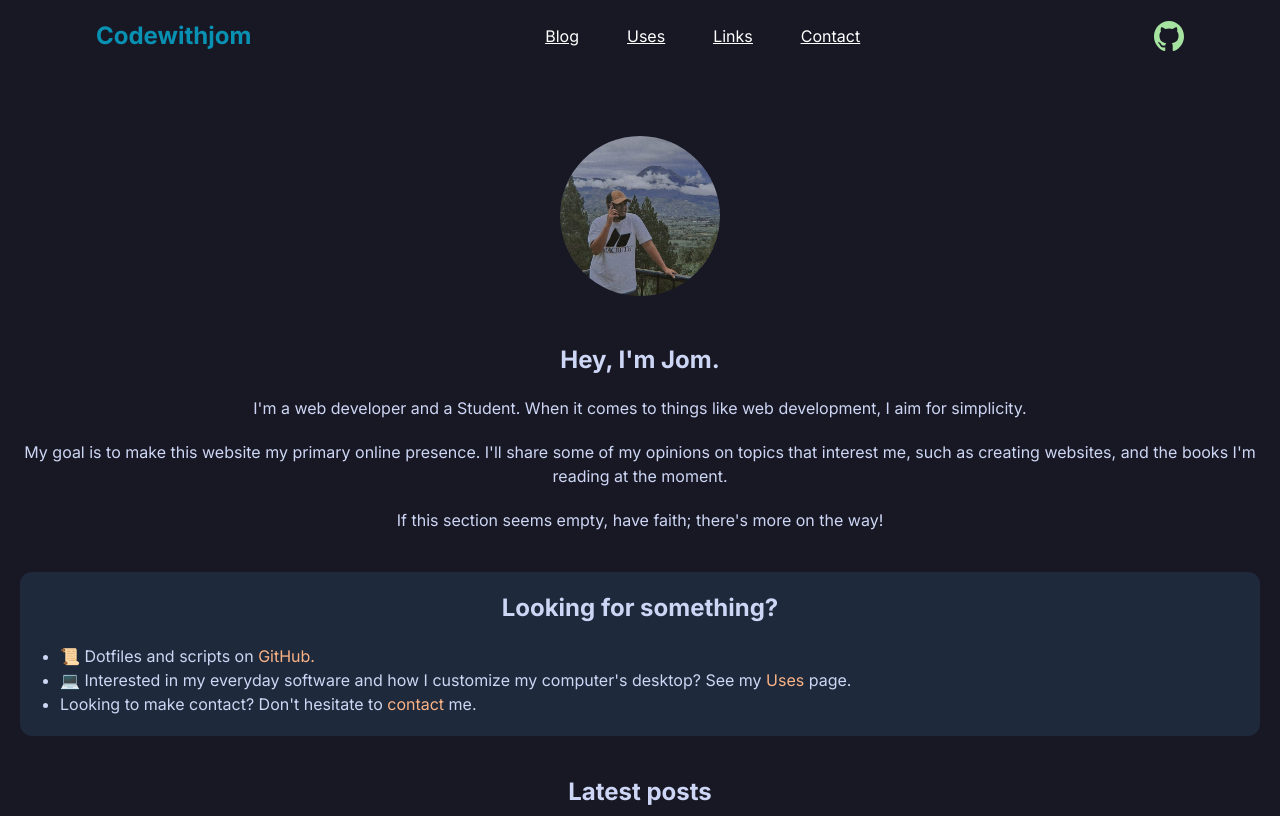
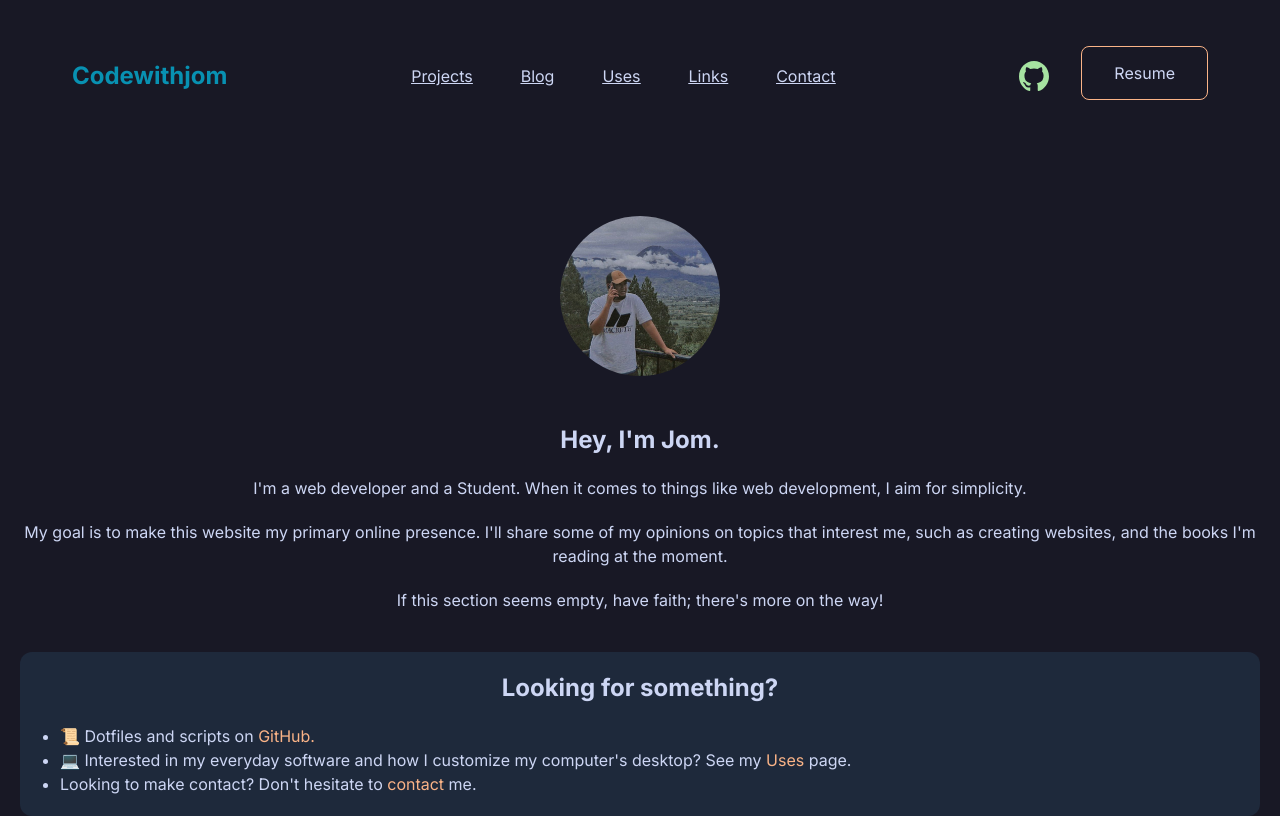
Before and after one commit to codewithjom/homepage, a Next.js app: page / in a window 1280 px wide. Shown: the top 816 px of the page. Built offline with nearby package versions, Linux system fonts and the light colour scheme.

Commit message:
fix: minor updates.

```diff
--- a/app/components/Navbar.tsx
+++ b/app/components/Navbar.tsx
@@ -8,8 +8,8 @@ export default function NavBar() {
   const [navbar, setNavbar] = useState(false)
   return (
     <div>
-      <nav className='w-full bg-[#181825]'>
-        <div className='justify-between px-4 mx-auto lg:max-w-6xl md:items-center md:flex md:px-8'>
+      <nav className='w-full bg-[#181825] lg:p-10'>
+        <div className='justify-between px-4 mx-auto lg:max-w-full md:items-center md:flex md:px-8'>
           <div>
             <div className='flex items-center justify-between py-3 md:py-5 md:block'>
               {/* LOGO */}
@@ -43,23 +43,28 @@ export default function NavBar() {
                 navbar ? 'p-12 md:p-0 block' : 'hidden'
               }`}
             >
-              <ul className='h-screen md:h-auto items-center justify-center md:flex text-2xl lg:text-base'>
-                <li className='text-white py-2 md:px-6 text-center underline hover:bg-purple-900  border-purple-900  md:hover:text-purple-600 md:hover:bg-transparent'>
+              <ul className='h-screen md:h-auto text-[#CDD6F4] items-center justify-center md:flex text-2xl lg:text-base'>
+                <li className='py-2 px-6 text-center underline md:hover:text-[#FAB387] md:hover:bg-transparent'>
+                  <Link href='#projects' onClick={() => setNavbar(!navbar)}>
+                    Projects
+                  </Link>
+                </li>
+                <li className='py-2 px-6 text-center underline md:hover:text-[#FAB387] md:hover:bg-transparent'>
                   <Link href='#blogs' onClick={() => setNavbar(!navbar)}>
                     Blog
                   </Link>
                 </li>
-                <li className='text-white py-2 px-6 text-center underline hover:bg-purple-600  border-purple-900  md:hover:text-purple-600 md:hover:bg-transparent'>
+                <li className='py-2 px-6 text-center underline md:hover:text-[#FAB387] md:hover:bg-transparent'>
                   <Link href='#uses' onClick={() => setNavbar(!navbar)}>
                     Uses
                   </Link>
                 </li>
-                <li className='text-white py-2 px-6 text-center underline hover:bg-purple-600  border-purple-900  md:hover:text-purple-600 md:hover:bg-transparent'>
+                <li className='py-2 px-6 text-center underline md:hover:text-[#FAB387] md:hover:bg-transparent'>
                   <Link href='#links' onClick={() => setNavbar(!navbar)}>
                     Links
                   </Link>
                 </li>
-                <li className='text-white py-2 px-6 text-center underline hover:bg-purple-600  border-purple-900  md:hover:text-purple-600 md:hover:bg-transparent'>
+                <li className='py-2 px-6 text-center underline md:hover:text-[#FAB387] md:hover:bg-transparent'>
                   <Link href='#contact' onClick={() => setNavbar(!navbar)}>
                     Contact
                   </Link>
@@ -68,7 +73,19 @@ export default function NavBar() {
             </div>
           </div>
           <div className='hidden md:block'>
-            <Image src='/github.svg' alt='github logo' width={30} height={30} />
+            <ul className='flex space-x-8'>
+              <li>
+                <Image src='/github.svg' alt='github logo' width={30} height={30} />
+              </li>
+              <li>
+                <Link
+                  href='#'
+                  className='text-[#CDD6F4] px-8 py-4 border border-[#FAB387] rounded-lg hover:bg-[#fab38755]'
+                >
+                  Resume
+                </Link>
+              </li>
+            </ul>
           </div>
         </div>
       </nav>
```
